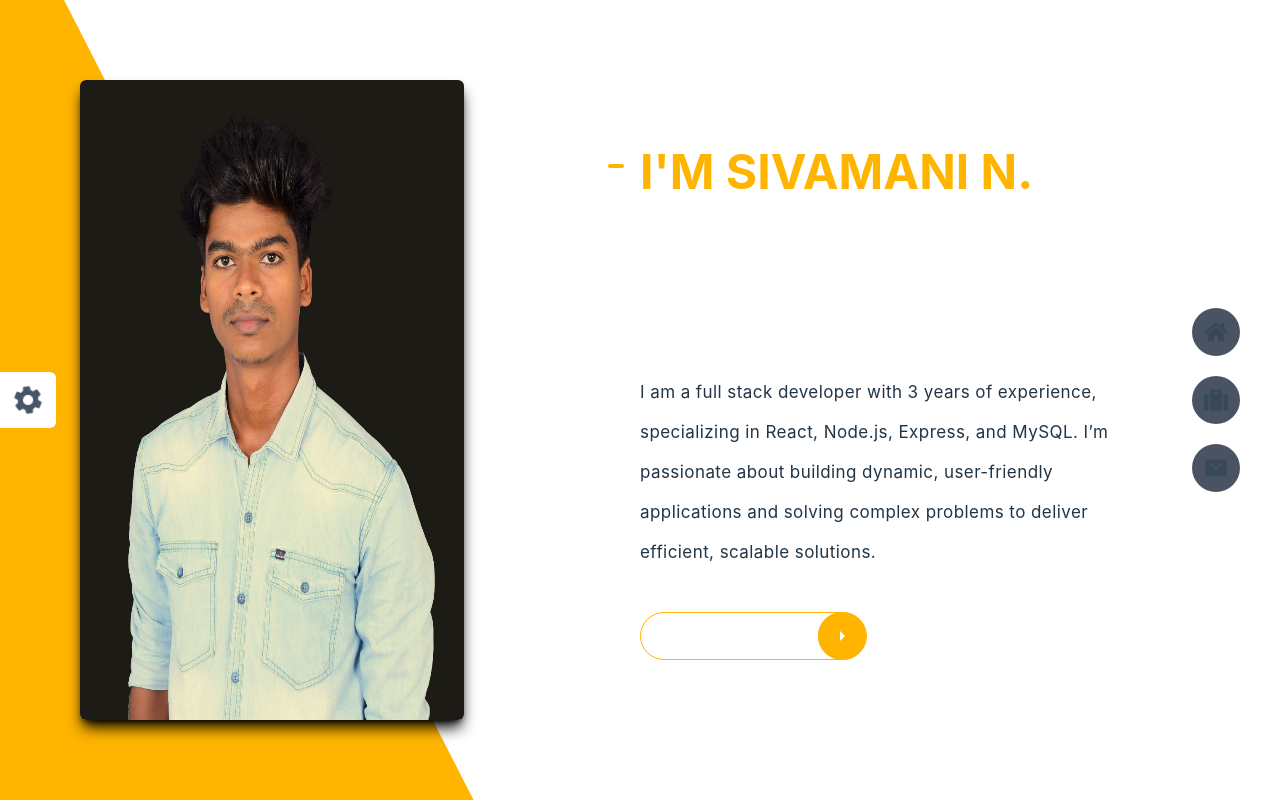
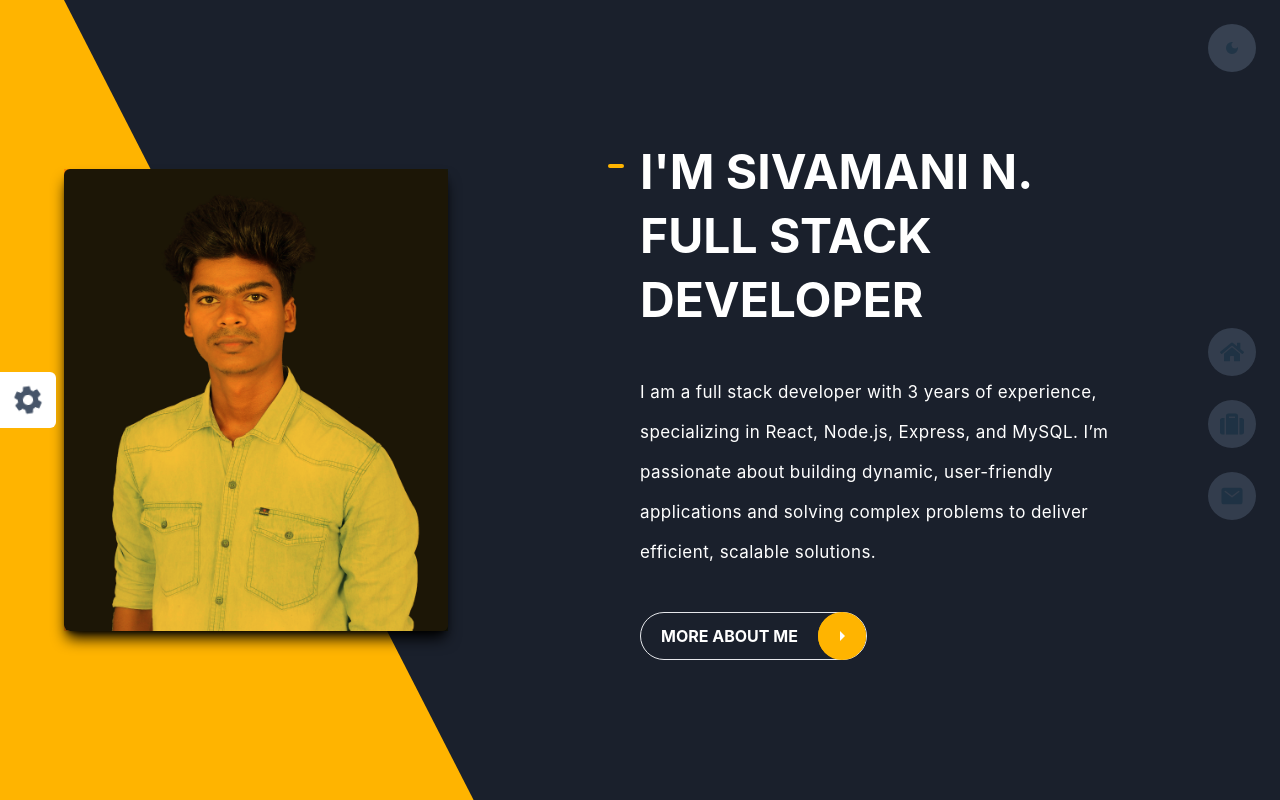
Before and after one commit to 5maurosivamani/portfolio, a React (Vite) app: page / in a window 1280 px wide. Built offline with nearby package versions, Linux system fonts and the light colour scheme.

Commit message:
implementation theme functionality

```diff
--- a/package.json
+++ b/package.json
@@ -10,9 +10,11 @@
     "preview": "vite preview"
   },
   "dependencies": {
+    "@reduxjs/toolkit": "^2.2.8",
     "react": "^18.3.1",
     "react-dom": "^18.3.1",
     "react-icons": "^5.3.0",
+    "react-redux": "^9.1.2",
     "react-router-dom": "^6.26.2"
   },
   "devDependencies": {
--- a/src/App.jsx
+++ b/src/App.jsx
@@ -1,7 +1,9 @@
-import React from "react";
+import React, { useEffect, useState } from "react";
 import { createBrowserRouter, RouterProvider } from "react-router-dom";
 import { About, Contact, ErrorPage, Home } from "./pages";
 import Root from "./layout/Root";
+import { useSelector } from "react-redux";
+import { selectTheme } from "./redux/features/themeSlice";
 
 const router = createBrowserRouter([
   {
@@ -21,6 +23,15 @@ const router = createBrowserRouter([
 ]);
 
 function App() {
+  const theme = useSelector((state) => state.theme.value);
+
+  useEffect(() => {
+    document.body.classList.remove("light", "dark", "custom"); // Remove any existing theme classes
+    document.body.classList.add(theme); // Add the current theme class (light, dark, or custom)
+  }, [theme]);
+
+  console.log("theme", theme);
+
   return <RouterProvider router={router} />;
 }
 
--- a/src/components/Button.jsx
+++ b/src/components/Button.jsx
@@ -1,19 +1,19 @@
 import React from "react";
 
-function Button({
-  title,
-  classes = "",
-  icon: Icon,
-  ...props
-}) {
+function Button({ title, classes = "", icon: Icon, ...props }) {
   return (
     <div className="flex">
-      <button className={`group h-12  flex items-center justify-between rounded-full border border-primary  text-white relative ${classes}`} {...props}>
-        <span className="font-bold uppercase px-5 text-nowrap z-20">{title}</span>
-        <div className="h-12 w-12 flex justify-center items-center rounded-full bg-primary text-white z-20">
+      <button
+        className={`group h-12  flex items-center justify-between rounded-full border border-primary text-dark-primary hover:text-white  dark:text-white relative ${classes}`}
+        {...props}
+      >
+        <span className="font-bold uppercase px-5 text-nowrap z-20">
+          {title}
+        </span>
+        <div className="h-12 w-12 flex justify-center items-center rounded-full bg-light-primary  text-white z-20">
           <Icon size={24} />
         </div>
-        <div className="h-full absolute top-0 right-0 w-12 group-hover:w-full transition-[width] duration-400 bg-primary rounded-full"></div>
+        <div className="h-full absolute top-0 right-0 w-12 group-hover:w-full transition-[width] duration-400 bg-light-primary  rounded-full"></div>
       </button>
     </div>
   );
--- a/src/components/NavLinks.jsx
+++ b/src/components/NavLinks.jsx
@@ -1,10 +1,11 @@
-import React from "react";
+import React, { useEffect, useState } from "react";
 import { FaHome, FaSuitcase } from "react-icons/fa";
-import { GiSuitcase } from "react-icons/gi";
-import { HiOutlineMailOpen } from "react-icons/hi";
 import { IoMail } from "react-icons/io5";
-import { MdHome, MdOutlineEmail } from "react-icons/md";
+import { MdDarkMode, MdSunny } from "react-icons/md";
 import { Link } from "react-router-dom";
+import { selectTheme, toggleTheme } from "../redux/features/themeSlice";
+import { useDispatch, useSelector } from "react-redux";
+import { getId } from "../utils";
 
 const NAV_LINKS_DATA = [
   {
@@ -25,13 +26,32 @@ const NAV_LINKS_DATA = [
 ];
 
 function NavLinks() {
+  const dispatch = useDispatch();
+  const selectedTheme = useSelector(selectTheme);
+  const [theme, setTheme] = useState(selectedTheme);
+
+  useEffect(() => {
+    dispatch(toggleTheme());
+  }, [theme]);
+
+  const getUniqueId = getId();
+
   return (
-    <ul className="list-none flex flex-col items-end justify-end w-1/4 gap-5 fixed right-10  top-1/2 transform  -translate-y-1/2 ">
+    <div className="h-full w-1/4  fixed top-0 right-0 flex flex-col justify-between items-end p-6">
+      <div
+        className="bg-gray-700 h-12 w-12 rounded-full flex justify-center items-center hover:bg-light-primary   cursor-pointer transition-all duration-500"
+        onClick={() => {
+          setTheme((pre) => (pre === "dark" ? "light" : "dark"));
+        }}
+      >
+        <Link>{theme === "dark" ? <MdSunny /> : <MdDarkMode />}</Link>
+      </div>
+      <ul className="space-y-6 flex flex-col items-end">
         {NAV_LINKS_DATA?.map(({ name, path, icon: Icon }) => (
-        <li>
+          <li key={getUniqueId.next().value}>
             <Link
               to={path}
-            className="flex items-center justify-center hover:justify-end px-3 h-12 w-12 hover:w-auto group rounded-full opacity-90 bg-gray-700   hover:bg-primary transition-all duration-300"
+              className="flex items-center justify-center hover:justify-end px-3 h-12 w-12 hover:w-auto group rounded-full opacity-90 bg-gray-700   hover:bg-light-primary  transition-all duration-300"
             >
               <span className=" hidden group-hover:me-2 px-3  opacity-0 group-hover:block group-hover:opacity-100 transition-all duration-300">
                 {name}
@@ -41,6 +61,8 @@ function NavLinks() {
           </li>
         ))}
       </ul>
+      <span></span>
+    </div>
   );
 }
 
--- a/src/index.css
+++ b/src/index.css
@@ -5,7 +5,7 @@
 
   color-scheme: light dark;
   color: rgba(255, 255, 255, 0.87);
-  background-color: #242424;
+  /* background-color: #242424; */
 
   font-synthesis: none;
   text-rendering: optimizeLegibility;
@@ -13,15 +13,14 @@
   -moz-osx-font-smoothing: grayscale;
 }
 
-*{
+* {
   margin: 0;
   padding: 0;
   box-sizing: border-box;
 }
-body{
+body {
   margin: 0;
 }
-
 
 
 @media (prefers-color-scheme: light) {
@@ -29,7 +28,6 @@ body{
     color: #213547;
     background-color: #ffffff;
   }
-
 }
 
 .clip-custom {
--- a/src/main.jsx
+++ b/src/main.jsx
@@ -1,10 +1,14 @@
-import { StrictMode } from 'react'
-import { createRoot } from 'react-dom/client'
-import App from './App.jsx'
-import './index.css'
+import { StrictMode } from "react";
+import { createRoot } from "react-dom/client";
+import App from "./App.jsx";
+import "./index.css";
+import { Provider } from "react-redux";
+import store from "./redux/store.js";
 
-createRoot(document.getElementById('root')).render(
+createRoot(document.getElementById("root")).render(
   <StrictMode>
-    <App />
-  </StrictMode>,
-)
+    <Provider store={store}>
+      <App />
+    </Provider>
+  </StrictMode>
+);
--- a/src/pages/Home.jsx
+++ b/src/pages/Home.jsx
@@ -7,26 +7,30 @@ function Home() {
   return (
     <div className="h-full relative">
       <div className="h-14 w-14 rounded-tr-md rounded-br-md bg-white text-slate-600 fixed left-0 top-1/3 md:top-1/2 -translate-y-1/2 flex justify-center items-center z-10">
-        <MdSettings size={34} className="animate-spin " />
+        <MdSettings size={34} className="animate-spin" />
       </div>
-      <div className="flex h-full flex-col lg:flex-row ">
-        <div className="bg-primary h-full w-full clip-custom absolute top-0 left-0 -z-10"></div>
-        <div className="p-20  md:h-full lg:w-1/2">
-          <div className="lg:w-4/5 h-full rounded-md shadow-lg shadow-black bg-amber-100">
-            <img
-              src={profileImg}
-              alt="profile"
-              className=" w-full h-full rounded-md object-fill object-top mix-blend-multiply"
-            />
+      <div className="flex h-full flex-col lg:flex-row">
+        <div className="bg-light-primary  h-full w-full clip-custom absolute top-0 left-0 -z-[1]"></div>
+        <div className="bg-white dark:bg-dark-primary h-full w-full absolute top-0 left-0 -z-[2]"></div>
+        <div className="md:h-full lg:w-1/2 ">
+          <div className="lg:w-4/5 h-full rounded-md  flex justify-center items-center">
+            <div className="w-3/4 relative">
+              <img
+                src={profileImg}
+                alt="profile"
+                className="w-full rounded-md object-fill object-top shadow-lg shadow-black"
+              />
+              <div className="bg-white dark:bg-light-primary opacity-80 h-full w-full absolute top-0 right-0 mix-blend-multiply"></div>
+            </div>
           </div>
         </div>
-        <div className="lg:w-1/2 p-10 lg:p-0 bg-black lg:bg-transparent">
+        <div className="lg:w-1/2 p-10 lg:p-0 bg-white dark:bg-dark-primary text-dark-primary dark:text-white  ">
           <div className="h-full w-4/5  flex flex-col justify-center  space-y-10">
             <h1 className="text-3xl md:text-5xl text-primary font-bold uppercase relative leading-[3rem] md:leading-[4rem]">
-              <span className="absolute -left-8 top-6 h-1 w-4 rounded bg-primary"></span>
+              <span className="absolute -left-8 top-6 h-1 w-4 rounded bg-light-primary "></span>
               I'm Sivamani N.
               <br />
-              <span className="text-white">Full Stack Developer</span>
+              <span className="dark:text-white ">Full Stack Developer</span>
             </h1>
             <p className="text-[17px] tracking-wide leading-8 md:leading-10 ">
               I am a full stack developer with 3 years of experience,
@@ -39,7 +43,6 @@ function Home() {
               title="More About Me"
               classes="uppercase"
               icon={MdArrowRight}
-              iconRight
             />
           </div>
         </div>
--- /dev/null
+++ b/src/redux/features/themeSlice.js
@@ -0,0 +1,22 @@
+// src/features/themeSlice.js
+import { createSlice } from "@reduxjs/toolkit";
+
+const themeSlice = createSlice({
+  name: "theme",
+  initialState: {
+    value: "dark", // Default theme is light
+  },
+  reducers: {
+    toggleTheme: (state) => {
+      state.value = state.value === "light" ? "dark" : "light";
+    },
+    setTheme: (state, action) => {
+      state.value = action.payload; // Directly set theme
+    },
+  },
+});
+
+export const selectTheme = (state) => state.value;
+
+export const { toggleTheme, setTheme } = themeSlice.actions;
+export default themeSlice.reducer;
--- /dev/null
+++ b/src/redux/store.js
@@ -0,0 +1,11 @@
+// src/app/store.js
+import { configureStore } from "@reduxjs/toolkit";
+import themeReducer from "./features/themeSlice.js"; // Example slice
+
+const store = configureStore({
+  reducer: {
+    theme: themeReducer,
+  },
+});
+
+export default store;
--- /dev/null
+++ b/src/utils/index.js
@@ -0,0 +1,8 @@
+export function* getId() {
+    let id = 1;
+
+    while (true) {
+      yield id;
+      id++;
+    }
+  }
--- a/tailwind.config.js
+++ b/tailwind.config.js
@@ -1,11 +1,19 @@
 /** @type {import('tailwindcss').Config} */
 export default {
   content: ["./index.html", "./src/**/*.{js,ts,jsx,tsx}"],
+  darkMode: "class",
   theme: {
     extend: {
-      colors:{
-        primary: "#ffb400"
-      }
+      colors: {
+        light: {
+          primary: "#ffb400",
+          secondary: "#1a202c",
+        },
+        dark: {
+          primary: "#1a202c",
+          secondary: "#ffb400",
+        },
+      },
     },
   },
   plugins: [],
```
Also changed, not shown: 1 other file (tests, documents, lock files or other folders). Lines whose indentation alone changed are shown as unchanged.
